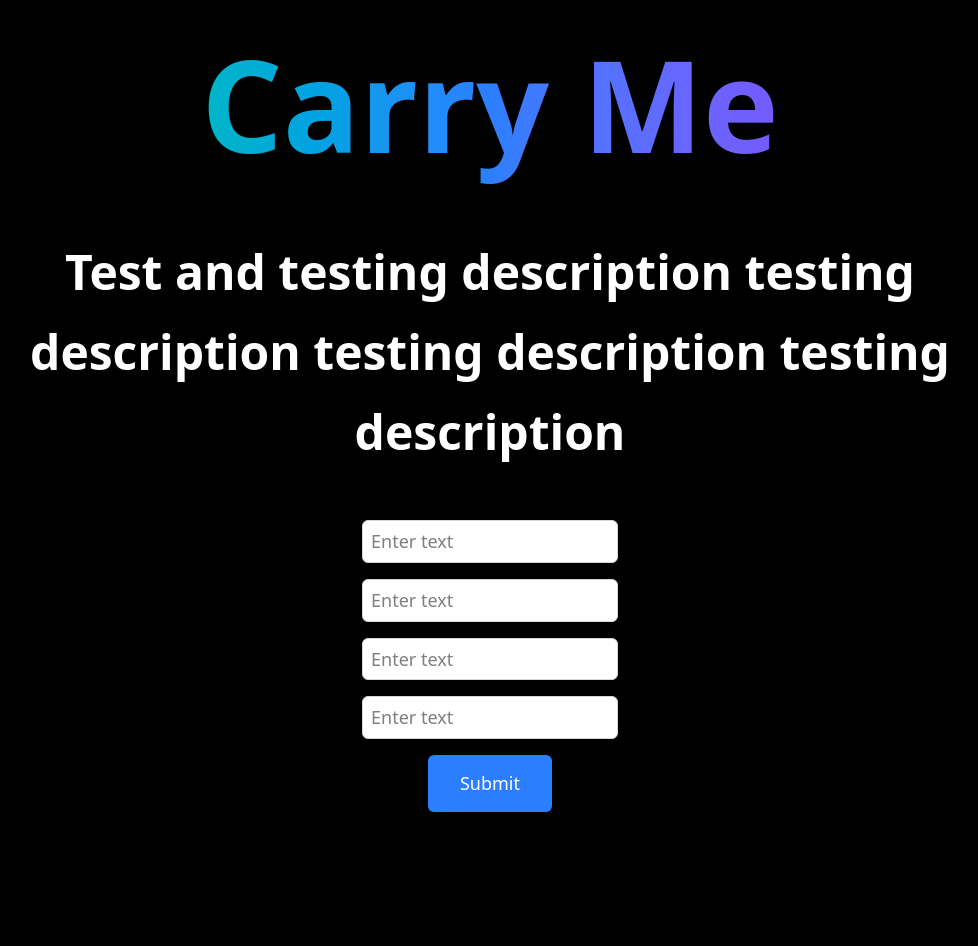
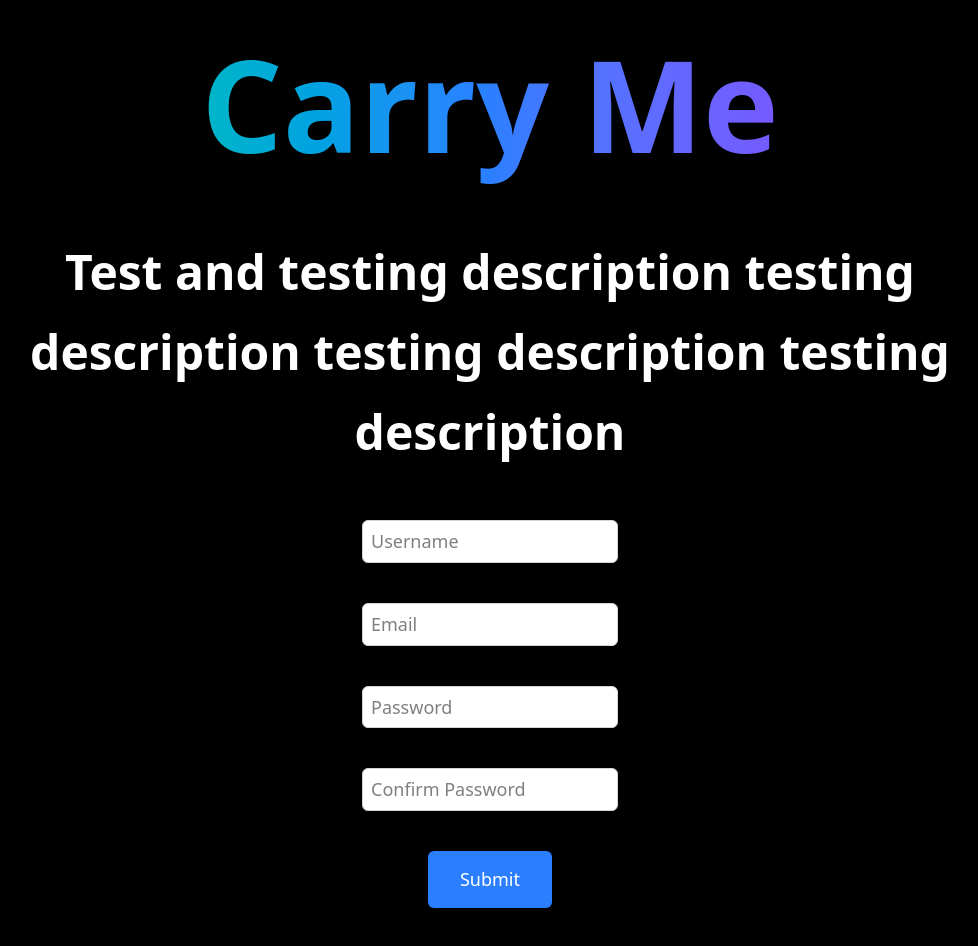
Before and after one commit to woznia93/Carry-Me, a React (Vite) app: page / in a window 1280 px wide. Shown: the top 946 px of the page, without its empty margins (150-1128 px from the left). Built offline with nearby package versions, Linux system fonts and the light colour scheme.

Commit message:
im fried fn

```diff
--- a/src/LandingPage/Register.jsx
+++ b/src/LandingPage/Register.jsx
@@ -1,25 +1,34 @@
-import { useState } from "react";
+import React, { useState } from "react";
 
 function Register() {
+  // State to store form data
   const [formData, setFormData] = useState({
-    field1: "",
-    field2: "",
-    field3: "",
-    field4: "",
+    username: "",
+    email: "",
+    password: "",
+    confirmPassword: ""
   });
 
+  // Handle form input changes
   const handleChange = (e) => {
-    setFormData({ ...formData, [e.target.name]: e.target.value });
+    setFormData({
+      ...formData,
+      [e.target.name]: e.target.value,
+    });
   };
 
-  const handleSubmit = async () => {
+  // Handle form submission
+  const handleSubmit = async (e) => {
+    e.preventDefault();
+
     try {
+      // Send POST request to the backend
       const response = await fetch("http://localhost:5000/register", {
         method: "POST",
         headers: {
           "Content-Type": "application/json",
         },
-        body: JSON.stringify(formData),
+        body: JSON.stringify(formData), // Sending the form data
       });
 
       if (!response.ok) {
@@ -27,51 +36,51 @@ function Register() {
       }
 
       const result = await response.json();
-      console.log("Success:", result);
+      console.log("Registration Success:", result);
     } catch (error) {
       console.error("Error:", error);
     }
   };
 
   return (
-    <div className="text-white text-lg text-center leading-snug container mt-12 px-12 font-jetbrains">
-      <div className="w-full grid grid-cols-1 place-items-center gap-y-4">
+    <div className="text-white text-lg text-center leading-snug container mt-12 overflow-visible px-12 font-jetbrains">
+      <div className="w-full overflow-visible grid grid-cols-1 place-items-center gap-y-10">
         <input
           type="text"
-          name="field1"
-          value={formData.field1}
+          className="bg-white text-black border border-gray-300 p-2 rounded-md focus:outline-none focus:ring-2 focus:ring-blue-500 w-64"
+          placeholder="Username"
+          name="username"
+          value={formData.username}
           onChange={handleChange}
-          className="bg-white text-black border border-gray-300 p-2 rounded-md focus:outline-none focus:ring-2 focus:ring-blue-500 w-64"
-          placeholder="Enter text"
         />
         <input
-          type="text"
-          name="field2"
-          value={formData.field2}
+          type="email"
+          className="bg-white text-black border border-gray-300 p-2 rounded-md focus:outline-none focus:ring-2 focus:ring-blue-500 w-64"
+          placeholder="Email"
+          name="email"
+          value={formData.email}
           onChange={handleChange}
-          className="bg-white text-black border border-gray-300 p-2 rounded-md focus:outline-none focus:ring-2 focus:ring-blue-500 w-64"
-          placeholder="Enter text"
         />
         <input
-          type="text"
-          name="field3"
-          value={formData.field3}
+          type="password"
+          className="bg-white text-black border border-gray-300 p-2 rounded-md focus:outline-none focus:ring-2 focus:ring-blue-500 w-64"
+          placeholder="Password"
+          name="password"
+          value={formData.password}
           onChange={handleChange}
-          className="bg-white text-black border border-gray-300 p-2 rounded-md focus:outline-none focus:ring-2 focus:ring-blue-500 w-64"
-          placeholder="Enter text"
         />
         <input
-          type="text"
-          name="field4"
-          value={formData.field4}
+          type="password"
+          className="bg-white text-black border border-gray-300 p-2 rounded-md focus:outline-none focus:ring-2 focus:ring-blue-500 w-64"
+          placeholder="Confirm Password"
+          name="confirmPassword"
+          value={formData.confirmPassword}
           onChange={handleChange}
-          className="bg-white text-black border border-gray-300 p-2 rounded-md focus:outline-none focus:ring-2 focus:ring-blue-500 w-64"
-          placeholder="Enter text"
         />
 
         <button
+          onClick={handleSubmit}
           className="cursor-pointer p-4 bg-blue-500 rounded-md px-8"
-          onClick={handleSubmit}
         >
           Submit
         </button>
```
Also changed, not shown: 2 other files (tests, documents, lock files or other folders).
